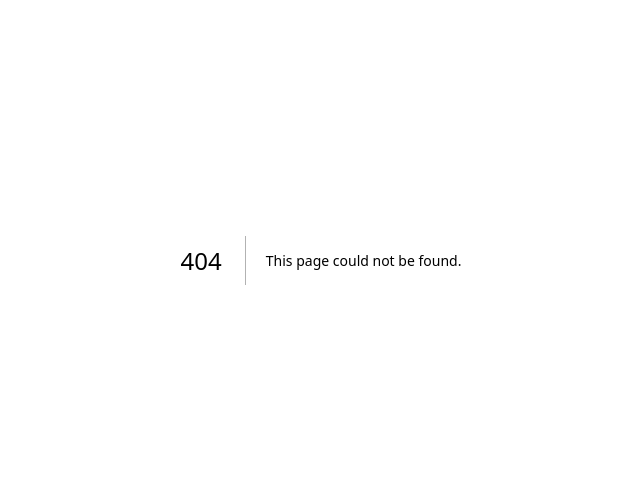
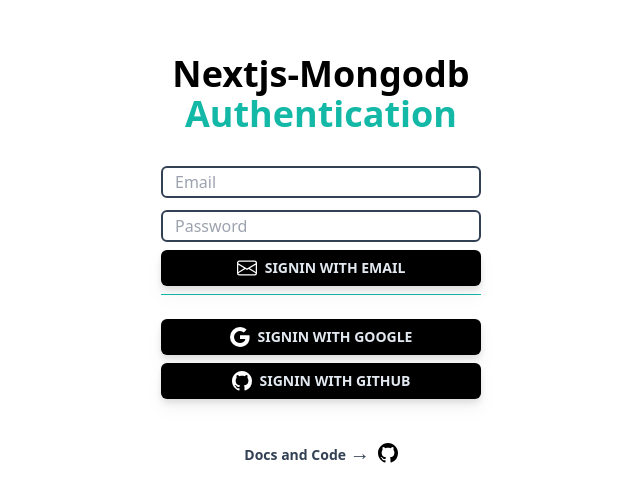
Before and after one commit to toxac/next-mongo-auth, a Next.js app: page /auth/signin in a window 1280 px wide. Before the commit this address had no page. Shown: the part 140-642 px from the top of the page, without its empty margins (319-959 px from the left). Built offline with nearby package versions, Linux system fonts and the light colour scheme.

Commit message:
auth page

```diff
--- /dev/null
+++ b/pages/auth/signin.js
@@ -0,0 +1,87 @@
+import {useState} from 'react';
+import Head from 'next/head'
+import Image from 'next/image'
+import GoogleIcon from '../../assets/google.svg'
+import GithubIcon from '../../assets/github.svg'
+import GithubBlackIcon from '../../assets/github_black.svg'
+import EmailIcon from '../../assets/email.svg'
+
+export default function SignInPage() {
+  const [email, setEmail] = useState("")
+  const [password, setPassword] = useState("")
+
+  const handleSignInWithEmail = ()=>{
+    alert(JSON.stringify({email, password}, 2, null))
+  }
+  const handleSignInWithGoogle =()=>{
+    alert("Google")
+  }
+  const handleSignInWithGithub = ()=>{
+    alert("Github")
+  }
+
+  return (
+    <div>
+      <Head>
+        <title>Mongo Next Auth-Signin</title>
+        <meta name="description" content="Mongo-Next Auth" />
+        <link rel="icon" href="/favicon.ico" />
+      </Head>
+
+      <div className="w-full h-screen flex flex-col justify-center items-center bg-white ">
+        <h1 className="text-4xl font-bold text-center mb-8">
+          Nextjs-Mongodb<br/><span className="text-teal-500">Authentication</span>
+        </h1>
+        <div className="flex flex-col w-1/4 space-y-2 mb-6">
+          <input
+            type="text"
+            className="h-8 p-3 border-2 border-slate-700 rounded-md mb-1 "
+            name="email"
+            value={email}
+            onChange={(e)=> setEmail(e.target.value)}
+            placeholder='Email'
+          />
+          <input
+            type="password"
+            className="h-8 p-3 border-2 border-slate-700 rounded-md mb-2 "
+            name="password"
+            value={password}
+            onChange={(e)=> setPassword(e.target.value)}
+            placeholder='Password'
+          />
+          <button className="bg-black  rounded-md hover:rounded-full px-4 py-2 text-center drop-shadow-lg flex justify-center items-center space-x-2 mb-4" onClick={handleSignInWithEmail}>
+              <Image src={EmailIcon} className='w-5 h-5 text-white'/>
+              <p className="text-sm font-semibold text-slate-200 hover:text-slate-50">
+                SIGNIN WITH EMAIL
+              </p>
+          </button>
+          <hr className='border-teal-500 mt-2'/>
+        </div>
+
+        <div className="flex flex-col w-1/4 space-y-2">
+          <button className="bg-black  rounded-md hover:rounded-full px-4 py-2 text-center drop-shadow-lg flex justify-center items-center space-x-2" onClick={handleSignInWithGoogle}>
+              <Image src={GoogleIcon} className='w-5 h-5 text-white'/>
+              <p className="text-sm font-semibold text-slate-200 hover:text-slate-50">
+                SIGNIN WITH GOOGLE
+              </p>
+          </button>
+          <button className="bg-black  rounded-md hover:rounded-full px-4 py-2 text-center drop-shadow-lg flex justify-center items-center space-x-2" onClick={handleSignInWithGithub}>
+            <Image src={GithubIcon} className='w-5 h-5 text-white'/>
+            <p className="text-sm font-semibold text-slate-200 hover:text-slate-50">
+              SIGNIN WITH GITHUB
+            </p>
+          </button>
+        </div>
+        <div className="flex mt-10 space-x-2 justify-center items-center">
+          <p className="text-sm font-semibold text-slate-700 hover:text-slate-800">
+            Docs and Code <span className="text-xl">&rarr;</span>
+          </p>
+          <a href="https://github.com/toxac/next-mongo-auth" target="_blank"><
+            Image src={GithubBlackIcon} className='w-5 h-5 text-white'/>
+          </a>
+        </div>
+      </div>
+
+    </div>
+  )
+}
--- a/pages/index.js
+++ b/pages/index.js
@@ -1,23 +1,9 @@
 import {useState} from 'react';
 import Head from 'next/head'
 import Image from 'next/image'
-import GoogleIcon from '../assets/google.svg'
-import GithubIcon from '../assets/github.svg'
-import GithubBlackIcon from '../assets/github_black.svg'
 
 export default function Home() {
-  const [email, setEmail] = useState("")
-  const [password, setPassword] = useState("")
 
-  const handleSignInWithEmail = ()=>{
-    alert(JSON.stringify({email, password}, 2, null))
-  }
-  const handleSignInWithGoogle =()=>{
-    alert("Google")
-  }
-  const handleSignInWithGithub = ()=>{
-    alert("Github")
-  }
 
   return (
     <div>
@@ -28,57 +14,7 @@
       </Head>
 
       <div className="w-full h-screen flex flex-col justify-center items-center bg-white ">
-        <h1 className="text-4xl font-bold text-center mb-8">
-          Nextjs-Mongodb<br/><span className="text-teal-500">Authentication</span>
-        </h1>
-        <div className="flex flex-col w-1/4 space-y-2 mb-6">
-          <input
-            type="text"
-            className="h-8 p-3 border-2 border-slate-700 rounded-md mb-1 "
-            name="email"
-            value={email}
-            onChange={(e)=> setEmail(e.target.value)}
-            placeholder='Email'
-          />
-          <input
-            type="password"
-            className="h-8 p-3 border-2 border-slate-700 rounded-md mb-2 "
-            name="password"
-            value={password}
-            onChange={(e)=> setPassword(e.target.value)}
-            placeholder='Password'
-          />
-          <button className="bg-black  rounded-md hover:rounded-full px-4 py-2 text-center drop-shadow-lg flex justify-center items-center space-x-2 mb-4" onClick={handleSignInWithEmail}>
-              <Image src={GoogleIcon} className='w-5 h-5 text-white'/>
-              <p className="text-sm font-semibold text-slate-200 hover:text-slate-50">
-                SIGNIN WITH EMAIL
-              </p>
-          </button>
-          <hr className='border-teal-500 mt-2'/>
-        </div>
-
-        <div className="flex flex-col w-1/4 space-y-2">
-          <button className="bg-black  rounded-md hover:rounded-full px-4 py-2 text-center drop-shadow-lg flex justify-center items-center space-x-2" onClick={handleSignInWithGoogle}>
-              <Image src={GoogleIcon} className='w-5 h-5 text-white'/>
-              <p className="text-sm font-semibold text-slate-200 hover:text-slate-50">
-                SIGNIN WITH GOOGLE
-              </p>
-          </button>
-          <button className="bg-black  rounded-md hover:rounded-full px-4 py-2 text-center drop-shadow-lg flex justify-center items-center space-x-2" onClick={handleSignInWithGithub}>
-            <Image src={GithubIcon} className='w-5 h-5 text-white'/>
-            <p className="text-sm font-semibold text-slate-200 hover:text-slate-50">
-              SIGNIN WITH GITHUB
-            </p>
-          </button>
-        </div>
-        <div className="flex mt-10 space-x-2 justify-center items-center">
-          <p className="text-sm font-semibold text-slate-700 hover:text-slate-800">
-            Docs and Code <span className="text-xl">&rarr;</span>
-          </p>
-          <a href="https://github.com/toxac/next-mongo-auth" target="_blank"><
-            Image src={GithubBlackIcon} className='w-5 h-5 text-white'/>
-          </a>
-        </div>
+        Homepage
       </div>
 
     </div>
```
Also changed, not shown: assets/email.svg (added).
